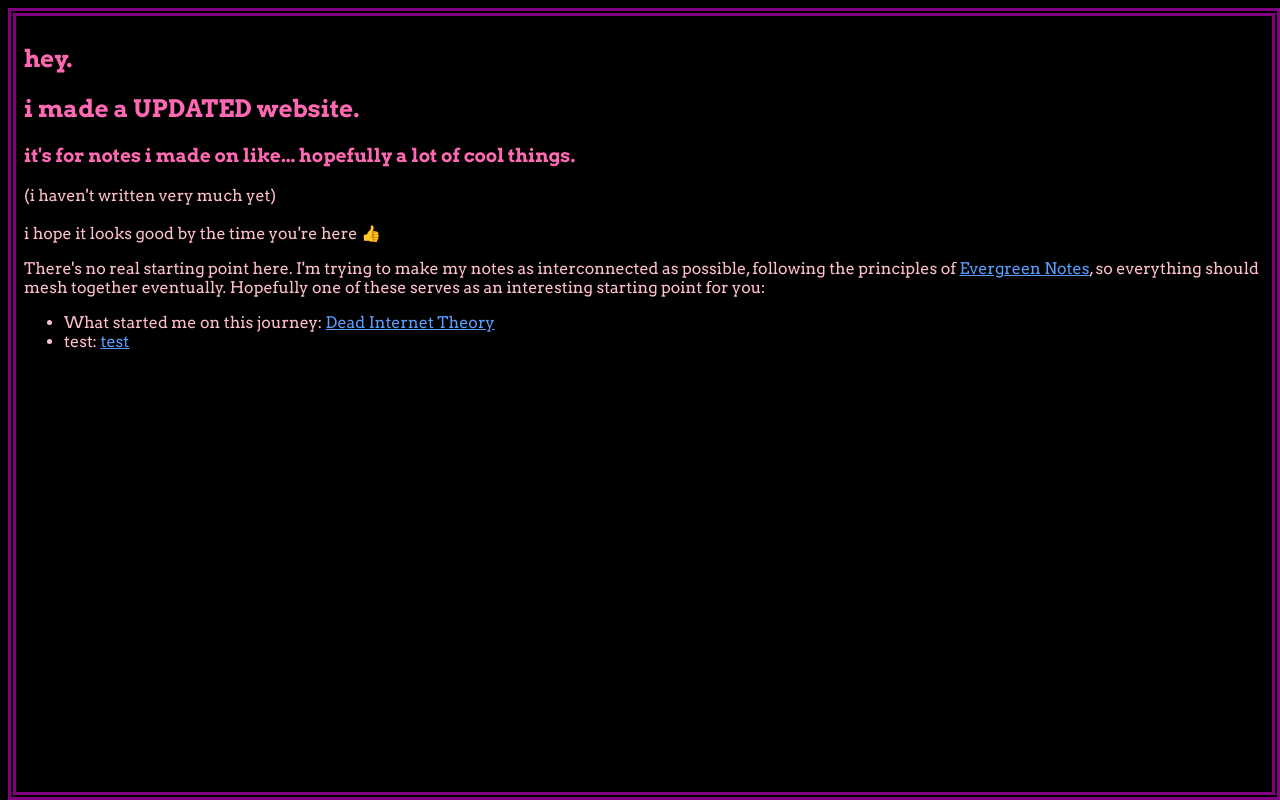
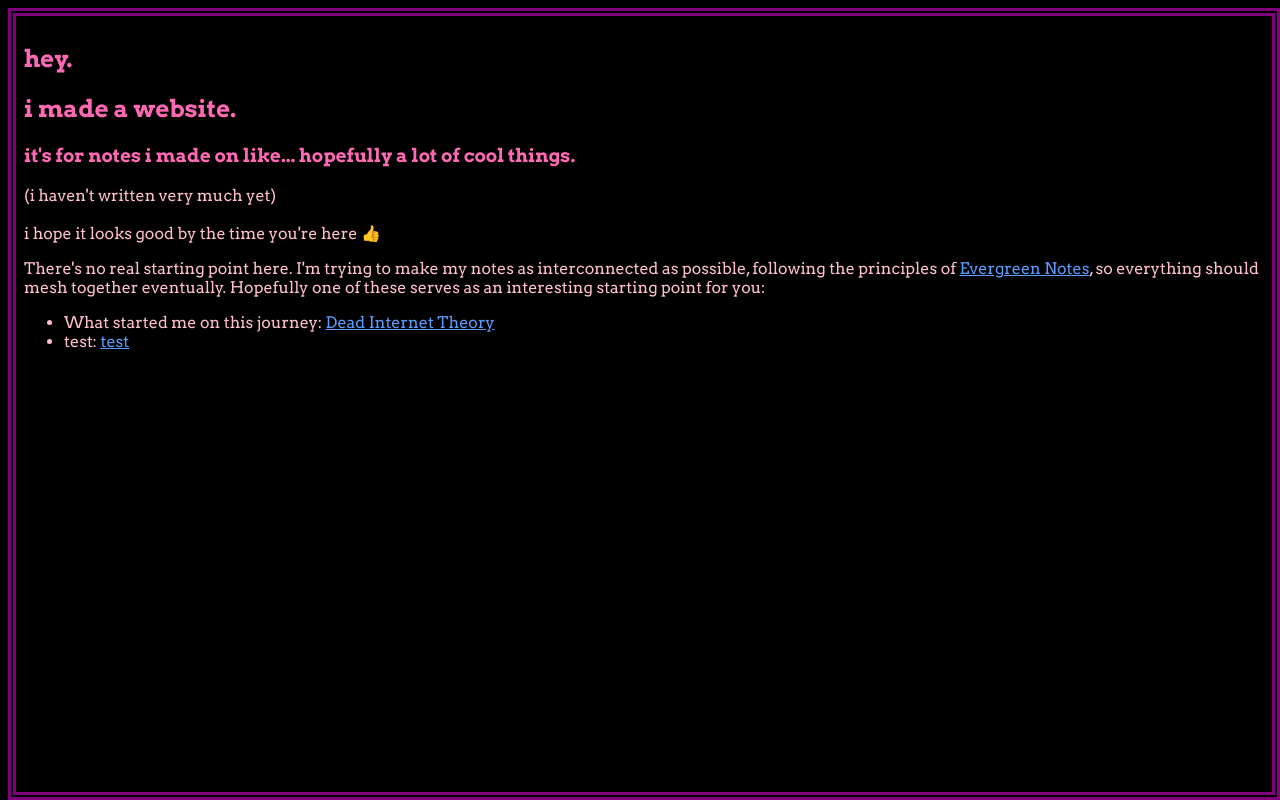
Before and after one commit to tpapes/notes, a plain HTML site: page index.html in a window 1280 px wide. Drawn offline with Linux system fonts and the light colour scheme.

Commit message:
Update index.html

```diff
--- a/index.html
+++ b/index.html
@@ -18,7 +18,7 @@
                 <!--intro-->
                 <div id="intro">
                     <h1 class="text">hey.</h1>
-                    <h2 class="text">i made a UPDATED website.</h2>
+                    <h2 class="text">i made a website.</h2>
                     <h3 class="text">it's for notes i made on like... hopefully a lot of cool things.</h3>
 
                     <p class="text">(i haven't written very much yet) <br>
```
